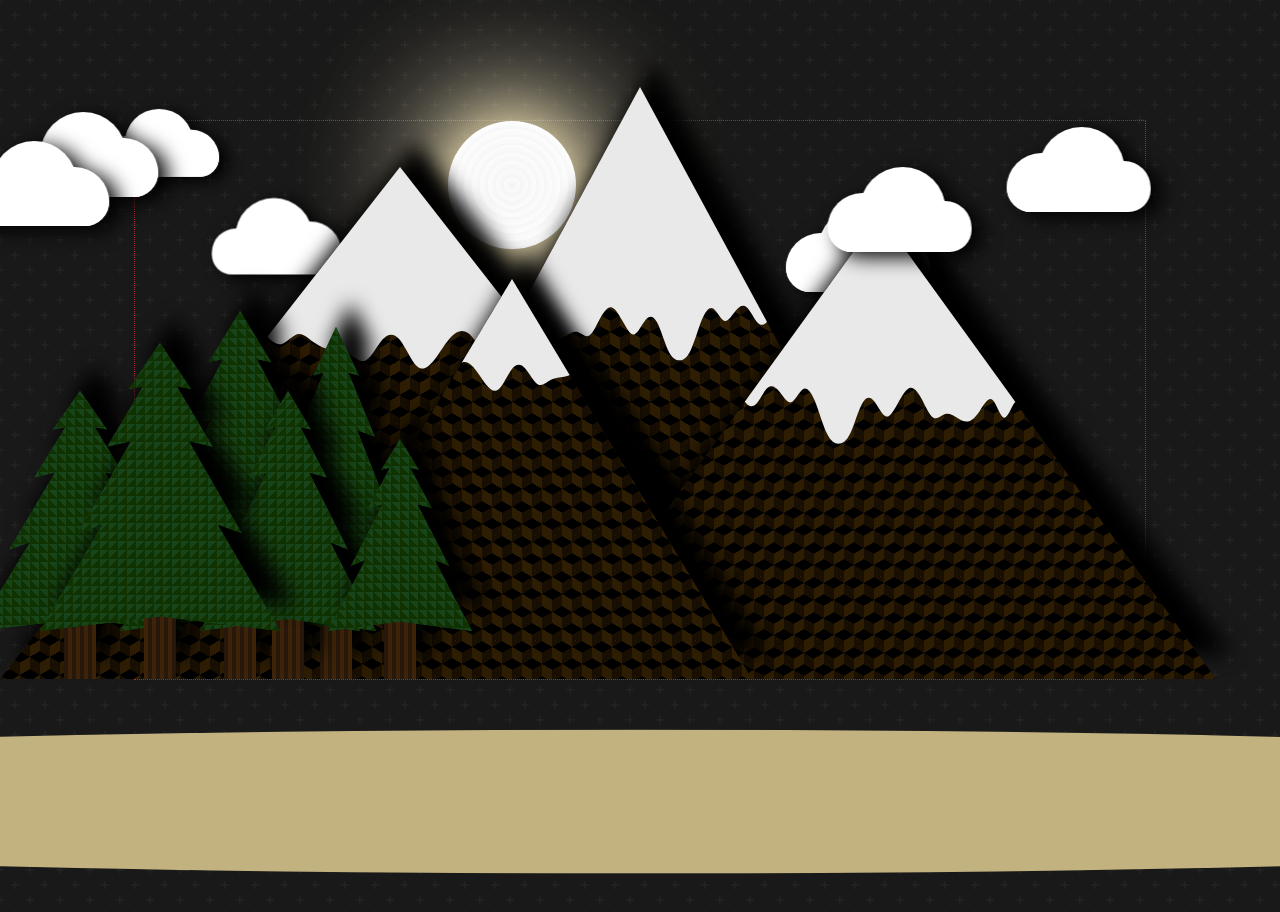
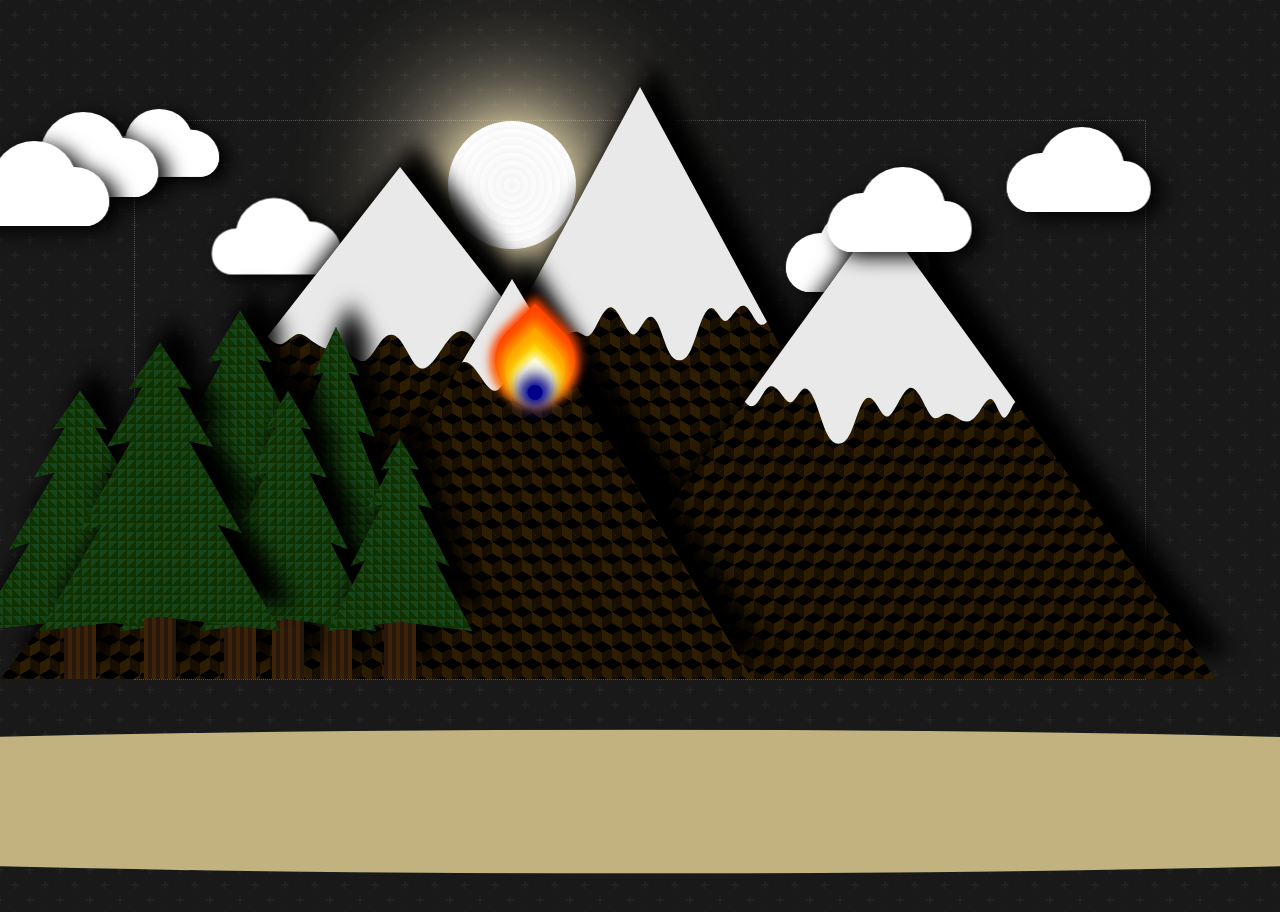
Before and after one commit to kauer3/papercut, a Next.js app: page / in a window 1280 px wide. Shown: the top 912 px of the page. Built offline with nearby package versions, Linux system fonts and the light colour scheme.

Commit message:
Add fire

```diff
--- /dev/null
+++ b/components/fire.tsx
@@ -0,0 +1,215 @@
+import styled, { keyframes } from 'styled-components'
+
+const float = keyframes`
+  from {
+    translate: calc(-50vw - 100%);
+  }
+
+  to {
+    translate: calc(50vw + 100%);
+  }
+`;
+
+const FireContainer = styled.div`
+  height: 800px;
+  width: 800px;
+  display: flex;
+  align-items: center;
+  justify-content: center;
+  z-index: 20;
+
+  .fire-wrapper {
+    position: relative;
+
+    span {
+      position: absolute;
+      bottom: 0;
+      border-radius: 50% 0% 50% 50%;
+      rotate: -45deg;
+      translate: -50%;
+
+      :nth-child(5), :nth-child(6) {
+        border-radius: 50%;
+      }
+    }
+
+    span:first-child {
+      width: 80px;
+      height: 80px;
+      background: orangered;
+      box-shadow: 0 0 10px 5px orangered;
+    }
+
+    span:nth-child(2) {
+      width: 60px;
+      height: 60px;
+      background: orange;
+      box-shadow: 0 0 12px 6px orange;
+    }
+
+    span:nth-child(3) {
+      width: 45px;
+      height: 45px;
+      background: gold;
+      box-shadow: 0 0 9px 4px gold;
+    }
+
+    span:nth-child(4) {
+      width: 35px;
+      height: 35px;
+      background: lightyellow;
+      box-shadow: 0 0 9px 4px lightyellow;
+    }
+
+    span:nth-child(5) {
+      width: 15px;
+      height: 15px;
+      background: darkblue;
+      box-shadow: 0 0 15px 10px darkblue;
+    }
+
+    /* span:nth-child(6) { */
+    /*   width: 40px; */
+    /*   height: 40px; */
+    /*   background: #000; */
+    /*   box-shadow: 0 0 15px 10px #000; */
+    /*   bottom: -50px; */
+    /* } */
+  }
+`
+
+const Cloud = styled.div`
+  position: absolute;
+  align-self: center;
+  background: #fff;
+  width: 9em;
+  height: 3.2em;
+  border-radius: 120px 120px 100px 110px;
+  filter: drop-shadow(10px 5px 10px #000);
+  animation-name: ${float};
+  animation-timing-function: cubic-bezier(0, .15, .1, 0);
+  animation-iteration-count: infinite;
+  animation-fill-mode: both;
+
+  ::after {
+    position: absolute;
+    content: "";
+    background: #fff;
+    width: 50%;
+    height: 115%;
+    bottom: 0;
+    left: 0;
+    border-radius: 100px 70px 30px 70px;
+    right: 100px;
+  }
+
+  ::before {
+    position: absolute;
+    content: "";
+    background: #fff;
+    width: 60%;
+    height: 150%;
+    bottom: .5em;
+    left: 2em;
+    border-radius: 100px 100px 30px 70px;
+    right: 100px;
+  }
+
+  :nth-of-type(2), :nth-of-type(4), :nth-of-type(7) {
+    animation-direction: alternate;
+    scale: -1 1;
+    filter: drop-shadow(-10px 5px 10px #000);
+    z-index: 2
+  }
+
+  :nth-of-type(3), :nth-of-type(5), :nth-of-type(6), :nth-of-type(9), :nth-of-type(10) {
+    animation-direction: alternate-reverse;
+    z-index: 11
+  }
+
+  :nth-of-type(1), :nth-of-type(5), :nth-of-type(8) {
+    scale: -.9 .9;
+    filter: drop-shadow(-10px 5px 10px #000);
+  }
+
+  :nth-of-type(4), :nth-of-type(7) {
+    animation-delay: 4s;
+  }
+
+  :nth-of-type(2), :nth-of-type(5), :nth-of-type(10) {
+    animation-delay: 8s;
+  }
+
+  :nth-of-type(1) {
+    scale: -.80 .80;
+    top: 10px;
+    animation-duration: 45s;
+  }
+
+  :nth-of-type(2) {
+    top: 25px;
+    animation-duration: 35s;
+    animation-delay: 4s;
+  }
+
+  :nth-of-type(3) {
+    top: 40px;
+    animation-duration: 40s;
+  }
+
+  :nth-of-type(4) {
+    top: 54px;
+    animation-duration: 28s;
+    animation-delay: 6s;
+  }
+
+  :nth-of-type(5) {
+    top: 67px;
+    animation-duration: 32s;
+    animation-delay: 8s;
+  }
+
+  :nth-of-type(6) {
+    top: 80px;
+    z-index: 12;
+    animation-duration: 26s;
+  }
+
+  :nth-of-type(7) {
+    top: 92px;
+    animation-duration: 22s;
+    animation-delay: 10s;
+  }
+
+  :nth-of-type(8) {
+    top: 105px;
+    animation-duration: 30s;
+  }
+
+  :nth-of-type(9) {
+    top: 120px;
+    animation-duration: 24s;
+    z-index: 2;
+  }
+
+  :nth-of-type(10) {
+    top: 135px;
+    scale: -1.1 1.1;
+    animation-duration: 20s;
+    animation-delay: 12s;
+    z-index: 2;
+  }
+`
+
+const Fire: React.FC = () => {
+
+  return (
+    <FireContainer>
+      <div className="fire-wrapper">
+        {Array(6).fill(<span />)}
+      </div>
+    </FireContainer >
+  );
+};
+
+export default Fire;
--- a/pages/index.tsx
+++ b/pages/index.tsx
@@ -5,7 +5,8 @@ import {
 } from '../components/sharedstyles'
 import Mountain from '../components/mountain'
 import Tree from '../components/tree'
-import Clouds from '../components/cloud'
+import Clouds from '../components/clouds'
+import Fire from '../components/fire'
 
 const ArtContainer = styled.div`
   position: relative;
@@ -68,6 +69,7 @@ export default function Home() {
         <Clouds />
         {Array(4).fill(true).map((_, i) => <Mountain order={i} key={i} />)}
         {Array(6).fill(true).map((_, i) => <Tree order={i} key={i} />)}
+        <Fire />
       </ArtContainer >
       <Ground />
     </Container>
```
Also changed, not shown: components/clouds.tsx (renamed from components/cloud.tsx).
